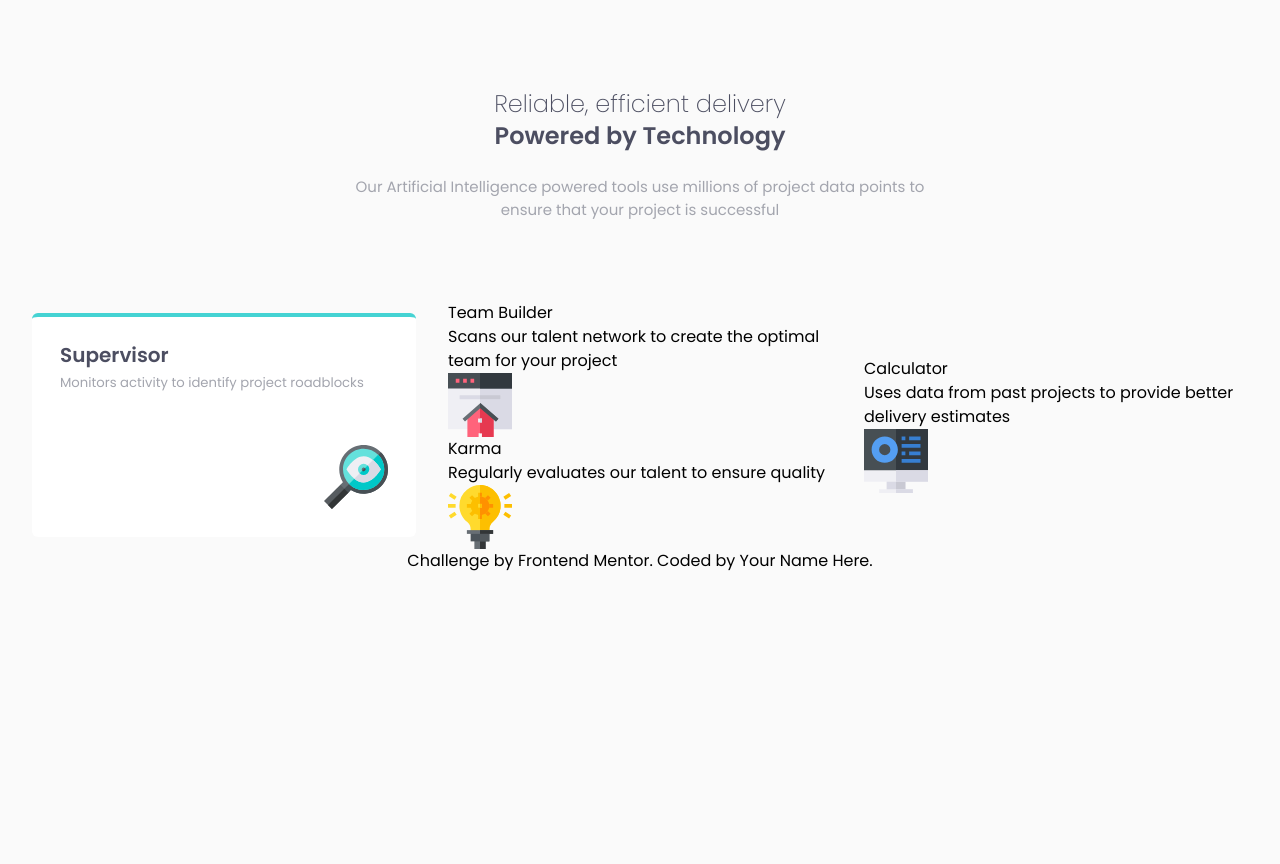
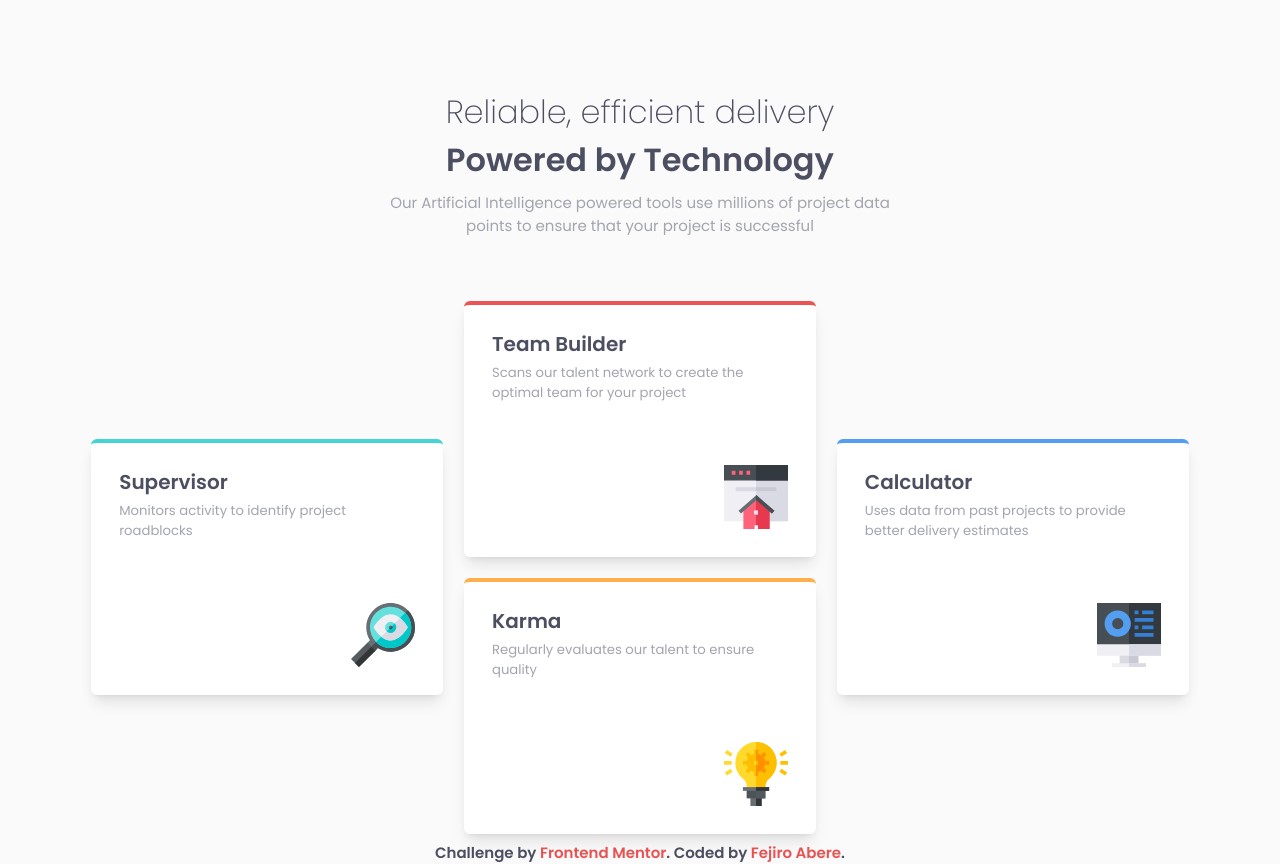
Before and after one commit to Fejiro001/four-card-feature-section-master, a website: page index.html in a window 1280 px wide. Before the commit the page ends 800 px from the top, so only its background shows below. Drawn offline with Linux system fonts and the light colour scheme.

Commit message:
starting to add final touches

```diff
--- a/css/style.css
+++ b/css/style.css
@@ -25,3 +25,18 @@
     font-style: normal;
   }
 }
+
+@layer components {
+  .card-style {
+    @apply bg-white border-t-4 rounded-md px-7 py-6 h-56 relative shadow-lg max-w-[22rem] lg:h-64;
+  }
+  .card-heading {
+    @apply text-very-dark-blue font-semibold text-xl;
+  }
+  .card-text {
+    @apply text-grayish-blue text-card-text mt-1;
+  }
+  .card-image {
+    @apply absolute right-7 bottom-7 lg:size-16 size-14;
+  }
+}
--- a/index.html
+++ b/index.html
@@ -44,71 +44,95 @@
   </head>
 
   <body
-    class="bg-very-light-gray flex flex-col items-center min-h-dvh font-primary"
+    class="bg-very-light-gray flex flex-col items-center min-h-dvh font-primary gap-2"
   >
     <main
-      class="px-8 pt-[5.5rem] container mx-auto flex flex-col items-center gap-20"
+      class="px-8 pt-[5.5rem] container mx-auto flex flex-col items-center gap-20 lg:gap-16"
     >
-      <section class="text-center max-w-xl space-y-6">
+      <section class="text-center max-w-[34rem] space-y-2">
         <h1 class="text-2xl font-extralight text-very-dark-blue">
           <span>Reliable, efficient delivery</span><br />
           <span class="font-semibold">Powered by Technology</span>
         </h1>
-        <p class="text-pretty text-[0.938rem] text-grayish-blue font-normal">
+        <p class="text-pretty text-regular text-grayish-blue font-normal">
           Our Artificial Intelligence powered tools use millions of project data
           points to ensure that your project is successful
         </p>
       </section>
 
       <section
-        class="grid lg:[grid-template-columns:repeat(3,minmax(12rem,1fr))] [grid-template-columns:repeat(1,minmax(12rem,1fr))] gap-8 items-center"
+        class="grid lg:[grid-template-columns:repeat(3,minmax(12rem,1fr))] [grid-template-columns:repeat(1,minmax(12rem,1fr))] gap-[1.3rem] items-center"
       >
-        <article
-          class="bg-white border-t-4 border-cyan rounded-md px-7 py-6 h-56 relative"
-        >
-          <h2 class="text-very-dark-blue font-semibold text-xl">Supervisor</h2>
-          <p class="text-grayish-blue text-[0.825rem] mt-1">
+        <article class="card-style border-cyan">
+          <h2 class="card-heading">Supervisor</h2>
+          <p class="card-text">
             Monitors activity to identify project roadblocks
           </p>
           <img
-            class="absolute right-7 bottom-7 size-16"
+            class="card-image"
             src="./assets/images/icon-supervisor.svg"
             alt=""
           />
         </article>
 
-        <div>
-          <article>
-            <h2>Team Builder</h2>
-            <p>
+        <div class="grid gap-[1.3rem]">
+          <article class="card-style border-red">
+            <h2 class="card-heading">Team Builder</h2>
+            <p class="card-text">
               Scans our talent network to create the optimal team for your
               project
             </p>
-            <img src="./assets/images/icon-team-builder.svg" alt="" />
+            <img
+              class="card-image"
+              src="./assets/images/icon-team-builder.svg"
+              alt=""
+            />
           </article>
-          <article>
-            <h2>Karma</h2>
-            <p>Regularly evaluates our talent to ensure quality</p>
-            <img src="./assets/images/icon-karma.svg" alt="" />
+
+          <article class="card-style border-orange">
+            <h2 class="card-heading">Karma</h2>
+            <p class="card-text">
+              Regularly evaluates our talent to ensure quality
+            </p>
+            <img
+              class="card-image"
+              src="./assets/images/icon-karma.svg"
+              alt=""
+            />
           </article>
         </div>
 
-        <article>
-          <h2>Calculator</h2>
-          <p>
+        <article class="card-style border-blue">
+          <h2 class="card-heading">Calculator</h2>
+          <p class="card-text">
             Uses data from past projects to provide better delivery estimates
           </p>
-          <img src="./assets/images/icon-calculator.svg" alt="" />
+          <img
+            class="card-image"
+            src="./assets/images/icon-calculator.svg"
+            alt=""
+          />
         </article>
       </section>
     </main>
 
-    <footer>
-      <p class="attribution">
+    <footer
+      class="text-very-dark-blue text-center px-4 font-semibold text-regular"
+    >
+      <p class="">
         Challenge by
-        <a href="https://www.frontendmentor.io?ref=challenge" target="_blank"
+        <a
+          class="text-red hover:bg-gradient-to-r from-red via-orange to-blue hover:text-white"
+          href="https://www.frontendmentor.io?ref=challenge"
+          target="_blank"
           >Frontend Mentor</a
-        >. Coded by <a href="#">Your Name Here</a>.
+        >. Coded by
+        <a
+          class="text-red hover:bg-gradient-to-r from-red via-orange to-blue hover:text-white"
+          href="https://www.frontendmentor.io/profile/Fejiro001"
+          target="_blank"
+          >Fejiro Abere</a
+        >.
       </p>
     </footer>
   </body>
--- a/tailwind.config.js
+++ b/tailwind.config.js
@@ -15,6 +15,12 @@ module.exports = {
       fontFamily: {
         primary: ["Poppins", "sans-serif"],
       },
+      fontSize: {
+        "2xl": "clamp(1.5rem, 2.5vw, 4rem)",
+        regular: "clamp(0.938rem, 1vw, 2rem)",
+        xl: "clamp(1.25rem, 1vw, 2rem)",
+        "card-text": "clamp(0.825rem, .5vw, 2rem)",
+      },
     },
   },
   plugins: [],
```
Also changed, not shown: css/output.css.
